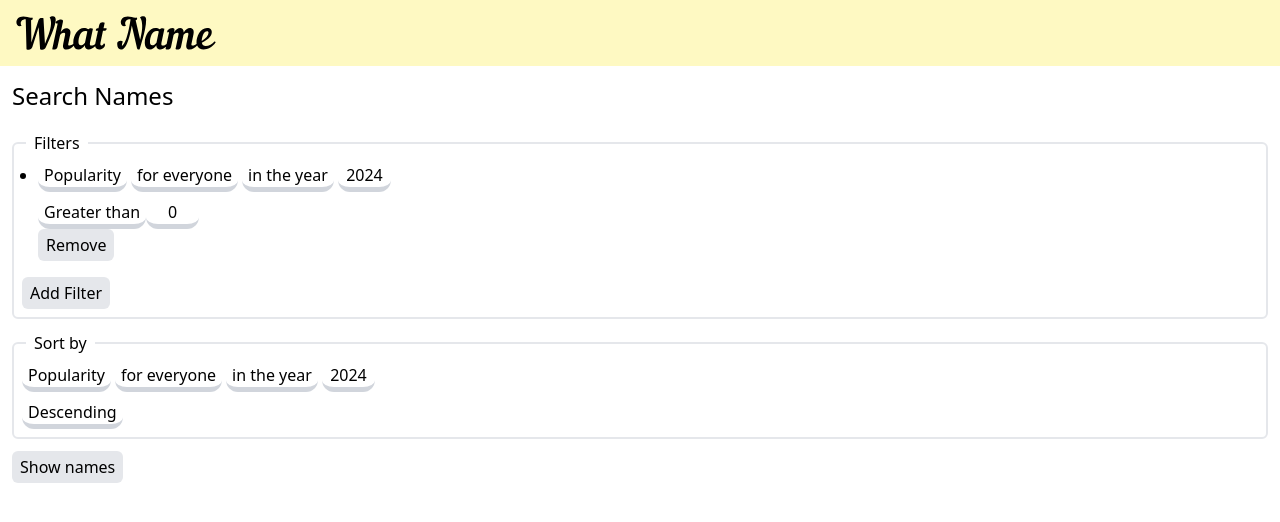
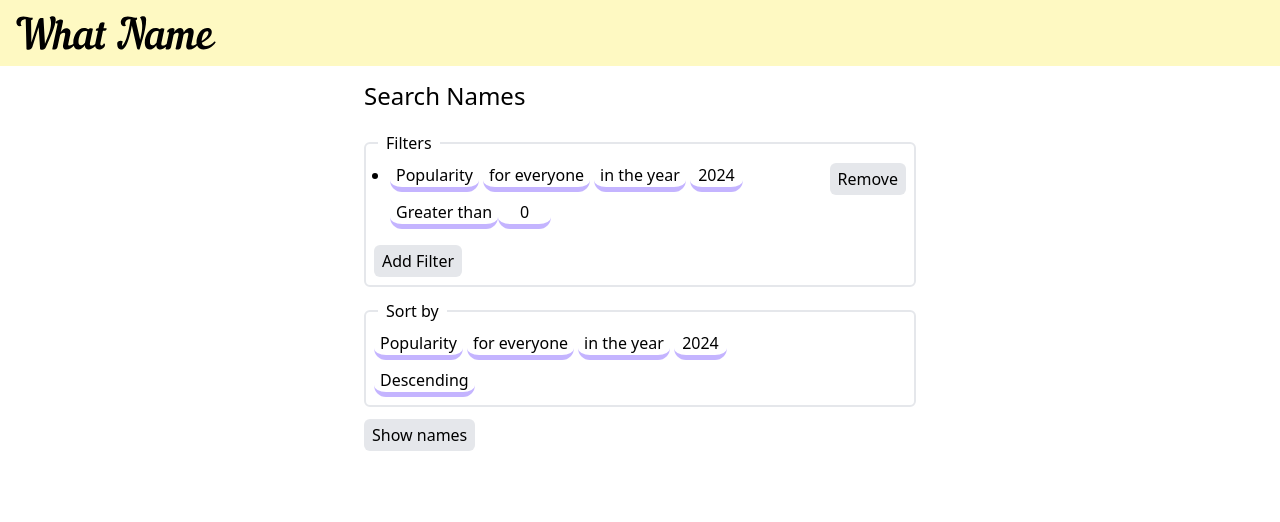
Before and after one commit to seancolsen/nyb, a React (Vite) app in the folder frontend/: page / in a window 1280 px wide. Both pictures are taken after a click on the button "Add Filter". Shown: the top 522 px of the page. Built offline with nearby package versions, Linux system fonts and the light colour scheme; what @qubit-rs/client would draw is missing.

Commit message:
Improve visual spacing and layout

```diff
--- a/frontend/src/components/filter-sort/FilterUi.tsx
+++ b/frontend/src/components/filter-sort/FilterUi.tsx
@@ -32,8 +32,9 @@ export function FilterUi({
   );
 
   return (
-    <li>
-      <div className="flex flex-col gap-2">
+    <li className="mb-4">
+      <div className="grid grid-flow-col gap-2 justify-between">
+        <div className="grid gap-2">
           {match(filter, "type", {
             textual: (textQuery) => (
               <PhrasingContainer>
@@ -52,7 +53,6 @@ export function FilterUi({
                 />
               </PhrasingContainer>
             ),
-
             numerical: (statisticFilter) => (
               <>
                 <div>
@@ -89,9 +89,9 @@ export function FilterUi({
             ),
           })}
         </div>
-
         <div>
           <Button onClick={onRemove}>Remove</Button>
+        </div>
       </div>
     </li>
   );
--- a/frontend/src/components/general-purpose/Button.tsx
+++ b/frontend/src/components/general-purpose/Button.tsx
@@ -1,4 +1,7 @@
+import { cn } from "@/utils";
+
 interface Props {
+  className?: string;
   children: React.ReactNode;
   type?: "button" | "submit" | "reset";
   disabled?: boolean;
@@ -6,6 +9,7 @@ interface Props {
 }
 
 export function Button({
+  className,
   children,
   type = "button",
   disabled = false,
@@ -13,7 +17,10 @@ export function Button({
 }: Props) {
   return (
     <button
-      className="px-2 py-1 rounded-md bg-gray-200 cursor-pointer hover:bg-gray-300"
+      className={cn(
+        "px-2 py-1 rounded-md bg-gray-200 cursor-pointer hover:bg-gray-300",
+        className,
+      )}
       onClick={onClick}
       type={type}
       disabled={disabled}
--- a/frontend/src/components/general-purpose/PhrasingNumberInput.tsx
+++ b/frontend/src/components/general-purpose/PhrasingNumberInput.tsx
@@ -1,3 +1,7 @@
+import { cn } from "@/utils";
+
+import { phrasingClasses } from "./phrasing.utils";
+
 interface Props {
   value: number;
   onChange: (value: number) => void;
@@ -9,7 +13,10 @@ export function PhrasingNumberInput({ value, onChange }: Props) {
       type="number"
       value={value}
       onChange={(e) => onChange(Number(e.target.value))}
-      className="px-1.5 rounded-xl border-b-5 border-gray-300 cursor-pointer hover:border-black w-[4.5ch] box-content text-center"
+      className={cn(
+        phrasingClasses,
+        "cursor-text w-[4.5ch] box-content text-center",
+      )}
     />
   );
 }
--- a/frontend/src/components/general-purpose/PhrasingSelect.tsx
+++ b/frontend/src/components/general-purpose/PhrasingSelect.tsx
@@ -1,6 +1,8 @@
 import * as Select from "@radix-ui/react-select";
 
 import { cn } from "@/utils";
+
+import { phrasingClasses } from "./phrasing.utils";
 
 interface Props<V extends string> {
   options: Record<V, React.ReactNode>;
@@ -18,12 +20,7 @@ export function PhrasingSelect<V extends string>(p: Props<V>) {
       value={p.value}
       onValueChange={p.onChange}
     >
-      <Select.Trigger
-        className={cn(
-          "px-1.5 rounded-xl border-b-5 border-gray-300 cursor-pointer hover:border-black",
-          p.className,
-        )}
-      >
+      <Select.Trigger className={cn(phrasingClasses, p.className)}>
         <Select.Value />
       </Select.Trigger>
 
@@ -31,14 +28,19 @@ export function PhrasingSelect<V extends string>(p: Props<V>) {
         <Select.Content
           position="popper"
           sideOffset={4}
-          className="bg-white rounded shadow-lg"
+          className="
+            bg-gray-100 rounded shadow-lg/20 border border-gray-300
+          "
         >
           <Select.Viewport className="p-1">
             {Object.entries(p.options).map(([option, label]) => (
               <Select.Item
                 key={option}
                 value={option}
-                className="p-1 rounded-md cursor-pointer hover:bg-gray-100"
+                className="
+                  p-1 rounded-md cursor-pointer focus:bg-violet-200 focus:border-none
+                  outline-none
+                "
               >
                 <Select.ItemText>{label as React.ReactNode}</Select.ItemText>
               </Select.Item>
--- /dev/null
+++ b/frontend/src/components/general-purpose/phrasing.utils.ts
@@ -0,0 +1,2 @@
+export const phrasingClasses =
+  "px-1.5 rounded-xl border-b-5 border-violet-300 cursor-pointer hover:border-violet-600";
--- a/frontend/src/index.css
+++ b/frontend/src/index.css
@@ -25,7 +25,3 @@ ul {
   list-style: disc;
   padding-left: 1em;
 }
-
-li {
-  margin-bottom: 1em;
-}
--- a/frontend/src/layouts/AppLayout.tsx
+++ b/frontend/src/layouts/AppLayout.tsx
@@ -2,13 +2,13 @@ import { Title } from "@/svg/Title";
 
 export function AppLayout({ children }: { children: React.ReactNode }) {
   return (
-    <div className="flex flex-col min-h-screen">
+    <div>
       <header className="bg-yellow-100 text-white p-4">
         <h1 className="text-2xl font-bold">
           <Title />
         </h1>
       </header>
-      <main className="grow p-3">{children}</main>
+      <main className="p-3 max-w-xl m-auto">{children}</main>
     </div>
   );
 }
--- a/frontend/src/pages/home/HomePage.tsx
+++ b/frontend/src/pages/home/HomePage.tsx
@@ -90,11 +90,17 @@ export function HomePage() {
         </div>
       </form>
 
-      {results.map((name) => (
-        <div key={name.name} className="p-1">
-          <NameResult name={name} />
-        </div>
-      ))}
+      <div
+        className="
+        mt-6
+        grid grid-cols-[auto_auto_auto] justify-center
+        @container
+        "
+      >
+        {results.map((name) => (
+          <NameResult key={name.name} name={name} />
+        ))}
+      </div>
     </AppLayout>
   );
 }
--- a/frontend/src/pages/home/NameResult.tsx
+++ b/frontend/src/pages/home/NameResult.tsx
@@ -11,10 +11,21 @@ export function NameResult({ name }: NameResultProps) {
   return (
     <Link
       to={`/${name.name}`}
-      className="grid grid-flow-col gap-2 items-center max-w-max hover:underline"
+      className="
+        grid grid-cols-subgrid col-span-full gap-x-2 items-center
+        px-2 py-1 rounded-l
+        hover:bg-violet-50
+        group
+      "
     >
       <NameHistoryChartMini shape={name.shape} />
-      <span className="text-xl">{name.name}</span>
+
+      <span className="text-xl group-hover:underline">{name.name}</span>
+
+      <div className="text-sm text-gray-400">
+        <span className="hidden @md:inline">Measurement: </span>
+        <span>0%</span>
+      </div>
     </Link>
   );
 }
```
Lines whose indentation alone changed are shown as unchanged.
